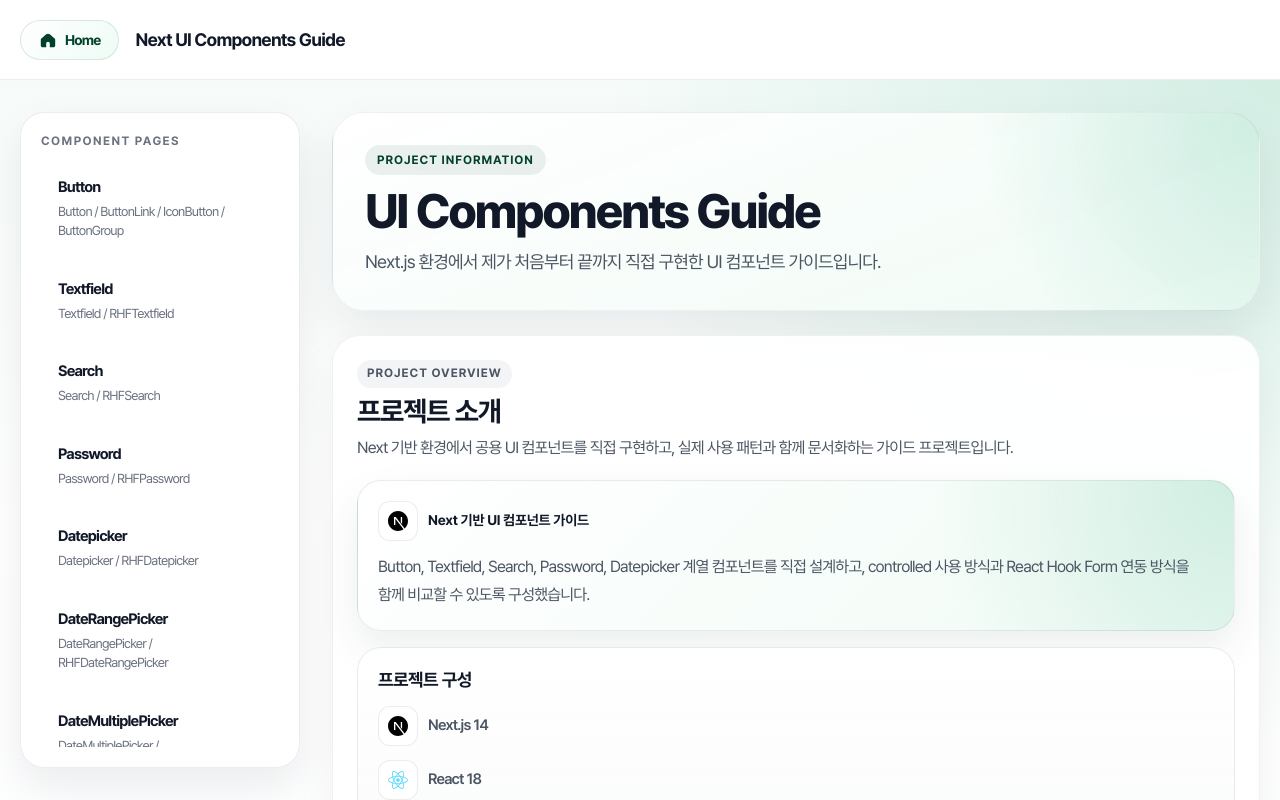
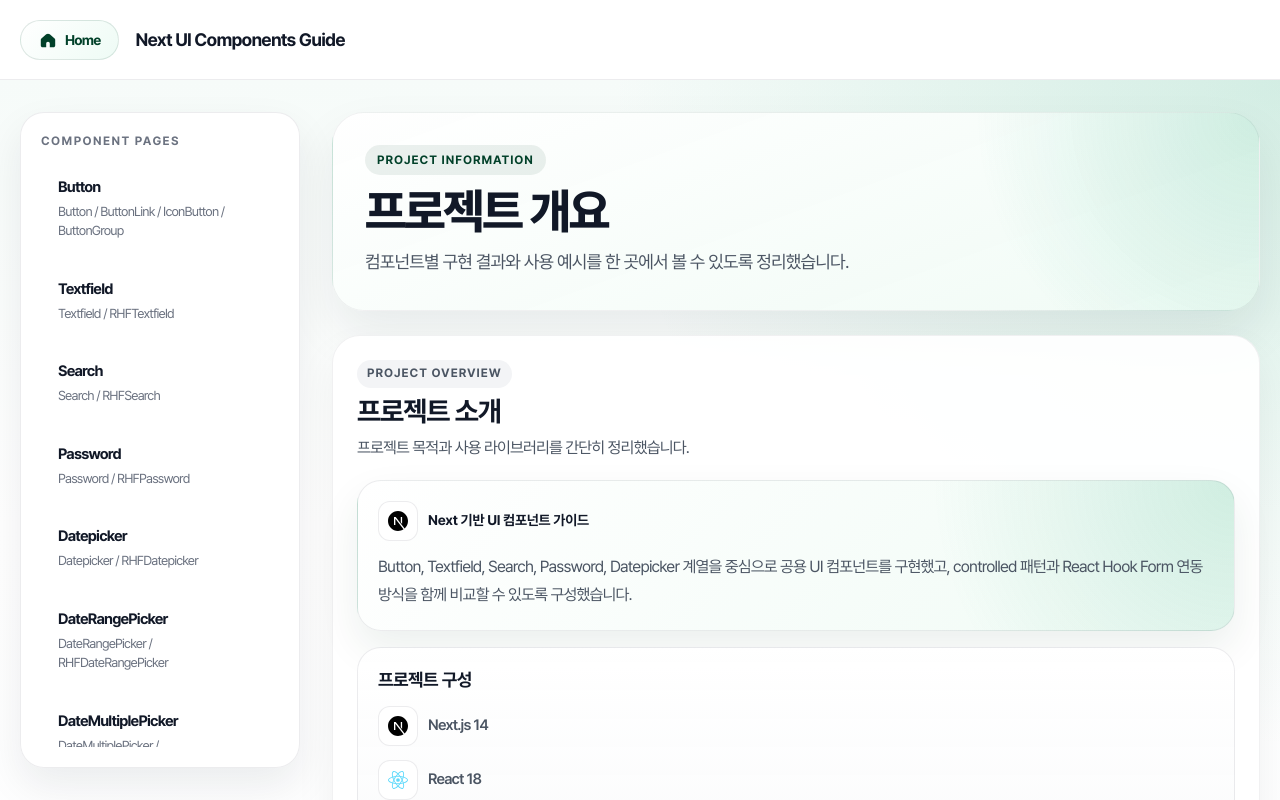
Before and after one commit to CHANSIK-CHOI/next-ui-components-guide, a Next.js app: page / in a window 1280 px wide. Shown: the top 800 px of the page. Built offline with nearby package versions, Linux system fonts and the light colour scheme.

Commit message:
[최찬식] 프로젝트 설명

```diff
--- a/src/pages/index.tsx
+++ b/src/pages/index.tsx
@@ -118,20 +118,20 @@ export default function Home() {
         <title>Next UI Components Guide</title>
         <meta
           name="description"
-          content="컴포넌트 페이지 단위로 정리하는 Next UI Components Guide"
+          content="Next 기반 UI 컴포넌트와 사용 예시를 정리한 가이드 프로젝트"
         />
         <meta name="viewport" content="width=device-width, initial-scale=1" />
         <link rel="icon" href="/favicon.ico" />
       </Head>
       <GuideLayout
         currentPath="/"
-        title="UI Components Guide"
-        description="Next.js 환경에서 제가 처음부터 끝까지 직접 구현한 UI 컴포넌트 가이드입니다."
+        title="프로젝트 개요"
+        description="컴포넌트별 구현 결과와 사용 예시를 한 곳에서 볼 수 있도록 정리했습니다."
       >
         <GuideSection
           label="Project Overview"
           title="프로젝트 소개"
-          description="Next 기반 환경에서 공용 UI 컴포넌트를 직접 구현하고, 실제 사용 패턴과 함께 문서화하는 가이드 프로젝트입니다."
+          description="프로젝트 목적과 사용 라이브러리를 간단히 정리했습니다."
         >
           <div className="homeOverview">
             <article className="homeOverview__hero">
@@ -142,9 +142,9 @@ export default function Home() {
                 </span>
               </div>
               <p className="homeOverview__heroDescription">
-                Button, Textfield, Search, Password, Datepicker 계열
-                컴포넌트를 직접 설계하고, controlled 사용 방식과 React Hook
-                Form 연동 방식을 함께 비교할 수 있도록 구성했습니다.
+                Button, Textfield, Search, Password, Datepicker 계열을 중심으로
+                공용 UI 컴포넌트를 구현했고, controlled 패턴과 React Hook Form
+                연동 방식을 함께 비교할 수 있도록 구성했습니다.
               </p>
             </article>
 
```
